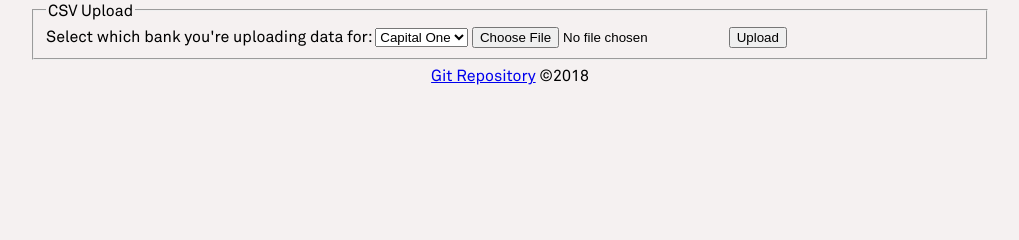
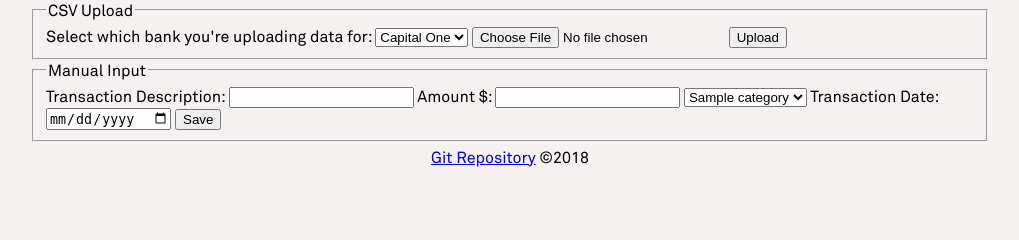
Before and after one commit to calivine/Books, a Flask app: template templates/dashboard/home.html in a window 1280 px wide. Shown: the part 290-530 px from the top of the page, without its empty margins (130-1149 px from the left). Run offline with Flask 2, Linux system fonts and the light colour scheme; the template is opened without the code that fills it: most values are stand-ins (such as "Sample title", 1, 10 or a date in 2020); some libraries are stand-ins or nearby versions.

Commit message:
Manual transaction input

```diff
--- a/dashboard.py
+++ b/dashboard.py
@@ -1,5 +1,6 @@
 import os
 import csv
+from datetime import datetime
 from flask import Blueprint, flash, url_for, render_template, request, session, jsonify, redirect, current_app as app
 from werkzeug.utils import secure_filename
 from database.db import get_db
@@ -20,9 +21,12 @@ bp = Blueprint('dashboard', __name__, url_prefix='/dashboard')
 # VIEW home dashboard
 @bp.route('/home')
 def home():
-    # user_id = session['user_id']
+    user_id = session['user_id']
     db = get_db()
     response = db.execute("SELECT * FROM activity").fetchall()
+    budget_period = '-'.join((month_strings[datetime.now().month - 1], str(datetime.now().year)))
+    # Get current month and year and add as parameter for getting budget data
+    categories = db.execute("SELECT category FROM budget WHERE user_id = ? AND period = ?", (user_id, budget_period,)).fetchall()
 
     transactions = []
     for transaction in response:
@@ -42,7 +46,7 @@ def home():
         if transaction['transaction_id'] in pending_transactions:
             transactions.remove(transaction)
 
-    return render_template('dashboard/home.html', transactions=transactions)
+    return render_template('dashboard/home.html', transactions=transactions, categories=categories)
 
 
 # EDIT transaction budget
--- a/templates/dashboard/home.html
+++ b/templates/dashboard/home.html
@@ -100,6 +100,29 @@
             </form>
         </fieldset>
     </div>
+    <div class='import-data'>
+        <fieldset>
+            <legend>
+                Manual Input
+            </legend>
+            <form action='' id='manual-upload-form' method='post'>
+                <label for='description-input'>Transaction Description:</label>
+                <input type='text' class='manual-input' name='description' id='description-input'>
+                <label for='amount-input'>Amount $:</label>
+                <input type='number' class='manual-input' id='amount-input' name='amount'>
+                <select name='category' id='manual-select-category' class='manual-input'>
+                    {% for category in categories %}
+                    <option class='manual-input' value='{{ category['category'] }}'>{{ category['category'] }}</option>
+                    {% endfor %}
+                </select>
+                <label for='transaction-date-input'>Transaction Date:</label>
+                <input type='date' class='manual-input' id='transaction-date-input' name='transaction_date'>
+                <button class='manual-input' id='manual-input-button' type='submit'>Save</button>
+
+
+            </form>
+        </fieldset>
+    </div>
 
     <script type='text/javascript' src='{{ url_for('static', filename='js/sort-table.js') }}'></script>
     <script type='text/javascript' src='{{ url_for('static', filename='js/edit-description.js') }}'></script>
```
